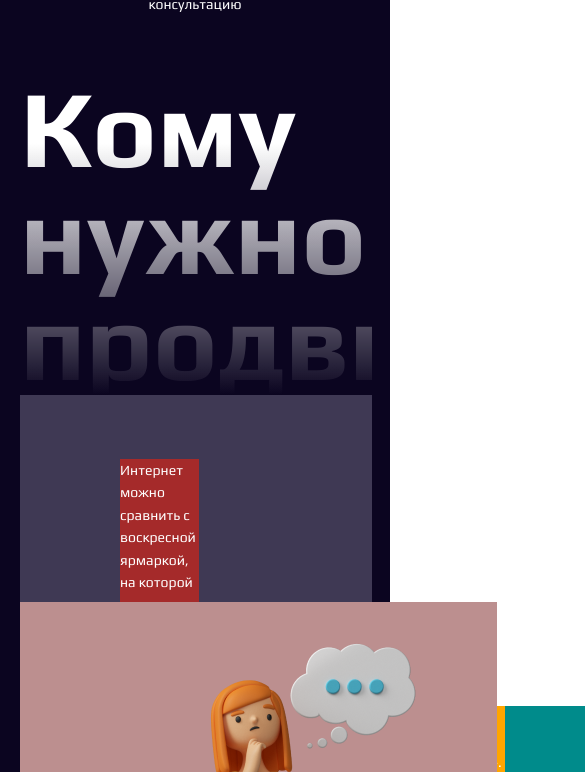
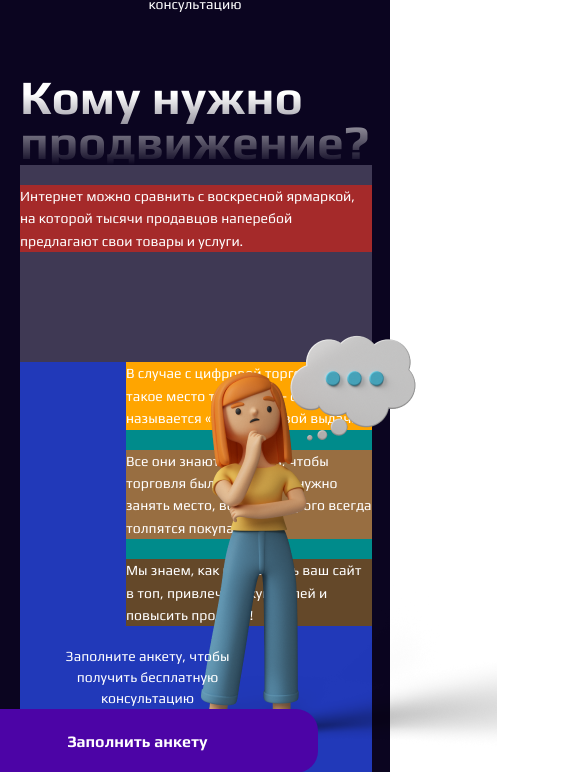
Before and after one commit to JulieBenchuk/web-studio, a Next.js app: page /promotion in a window 390 px wide. Shown: the part 796-1568 px from the top of the page, 585 px wide, since content can reach past the window. Built offline with nearby package versions, Linux system fonts and the light colour scheme.

Commit message:
added: tablet version to WhoNeedPromotion

```diff
--- a/src/styles/components/whoNeedPromotion.module.scss
+++ b/src/styles/components/whoNeedPromotion.module.scss
@@ -13,13 +13,21 @@
   .content {
     background-color: #3F3954;
     display: flex;
-    column-gap: 60px;
     padding-top: 64px;
     padding-left: 100px;
     position: relative;
+    @media (max-width: 1024px) {
+      flex-direction: column;
+      padding-left: 0;
+      padding-top: 20px;
+    }
 
     .topPart {
+      width: 40%;
       background-color: #7200FD;
+      @media (max-width: 1024px) {
+        width: 100%;
+      }
 
       .topText {
         background-color: brown;
@@ -33,31 +41,63 @@
       }
 
       .girlImg {
-        background-color: rosybrown;
-        position: absolute;
-        bottom: 0;
-        left: 0;
+        /*  background-color: rosybrown;*/
+        position: relative;
+        left: -180px;
+        @media (max-width: 1024px) {
+          position: absolute;
+
+          bottom: 30px;
+        }
+        @media (max-width: 905px) {
+          bottom: 60px;
+          left: -220px;
+        }
+        @media (max-width: 767px) {
+          max-width: 292px;
+          bottom: 0;
+          left: 0;
+        }
 
       }
     }
 
     .nextPart {
+      width: 60%;
       background-color: #2139B9;
       display: flex;
       flex-direction: column;
       margin-top: 247px;
+      @media (max-width: 1024px) {
+        margin-top: 109px;
+        width: 100%;
+        align-items: end;
+      }
+      @media (max-width: 905px) {
+        margin-top: 50px;
+      }
+      @media (max-width: 767px) {
+        margin-top: 110px;
+      }
 
       .textBlock {
         background-color: darkcyan;
         display: flex;
         flex-direction: column;
         row-gap: 2px;
+        @media (max-width: 1024px) {
+          align-items: end;
+          row-gap: 20px;
+        }
 
         .first, .second, .third {
           @include Text-FS-FW-LH(18px, 400, 150%);
-          max-width: 522px;
+          max-width: 75%;
           @media (max-width: 1024px) {
             max-width: 375px;
+          }
+          @media (max-width: 905px) {
+            max-width: 246px;
           }
           @media (max-width: 767px) {
             @include Text-FS-FW-LH(14px, 400, 160%);
@@ -88,16 +128,16 @@
         align-items: center;
         padding: 20px;
         margin-top: 36px;
-        width: 580px;
+        /*width: 90%;*/
+        max-width: 580px;
         border: 0.1px solid $text-color-primary;
         border-radius: 35px;
         background: rgba(217, 217, 217, 0.1);
         backdrop-filter: blur(25px);
         @media (max-width: 1024px) {
-          width: 100%;
-          margin-top: 1px;
-          margin-left: 0;
-          padding-left: 5px;
+          width: 469px;
+          padding: 9px;
+          flex-direction: row-reverse;
         }
         @media (max-width: 767px) {
           flex-direction: column;
@@ -110,15 +150,24 @@
         }
 
         .button {
+          @media (max-width: 1024px) {
+            min-width: 220px;
+            @include Text-FS-FW-LH(16px, 700, 19px);
+          }
           @media (max-width: 767px) {
             min-width: 360px;
-            @include Text-FS-FW-LH(16px, 700, 19px);
           }
         }
 
         .buttonDescription {
           width: 50%;
           @include Text-FS-FW-LH(16px, 400, 150%);
+          @media (max-width: 1310px) {
+            @include Text-FS-FW-LH(14px, 400, 123.7%);
+          }
+          @media (max-width: 1024px) {
+            padding-left: 20px;
+          }
           @media (max-width: 767px) {
             margin: 0;
             text-align: center;
@@ -135,9 +184,11 @@
     @include Text-FS-FW-LH(110px, 700, 97.2%);
     max-width: 900px;
     @media (max-width: 1024px) {
+      @include Text-FS-FW-LH(64px, 700, 94.7%);
       max-width: 468px;
     }
-    @media (max-width: 767px) {
+    @media (max-width: 905px) {
+      @include Text-FS-FW-LH(48px, 700, 94.7%);
       max-width: 360px;
     }
   }
```
